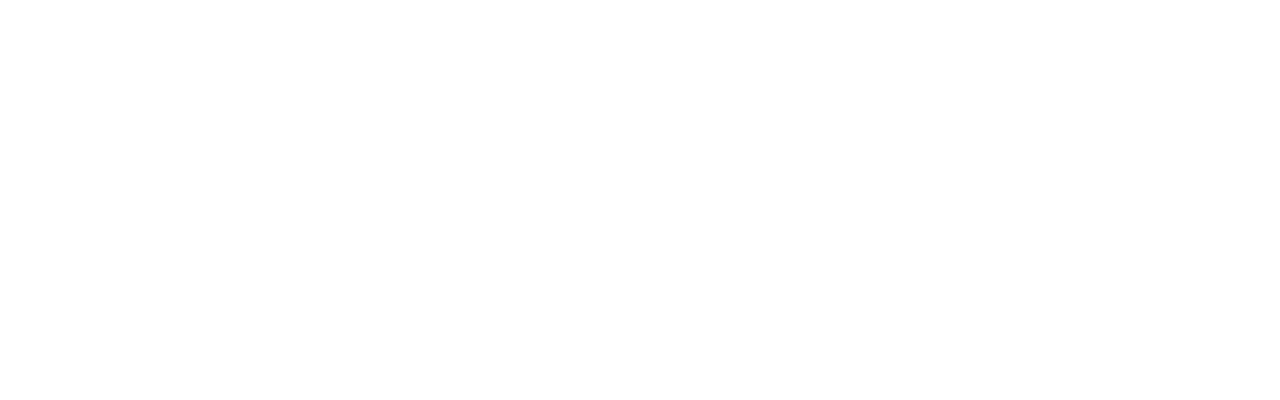
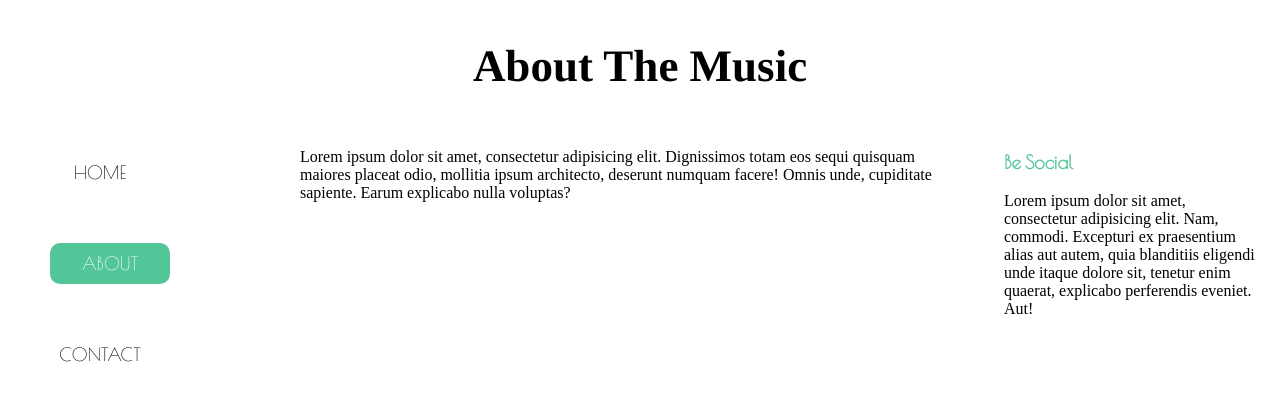
Before and after one commit to LindsayEisberg/HWThreeLayouts, a plain HTML site: page about.html in a window 1280 px wide. Drawn offline with nearby package versions, Linux system fonts and the light colour scheme.

Commit message:
Initial About page 3 column layout

```diff
--- a/about.html
+++ b/about.html
@@ -1,11 +1,29 @@
-<!DOCTYPE html>
 <html lang="en">
 <head>
   <meta charset="UTF-8">
   <title>The Fest</title>
   <link rel="stylesheet" href="css/main.css">
+  <link rel="stylesheet" href="css/about.css">
+  <link href='http://fonts.googleapis.com/css?family=Poiret+One|Tinos:400,700,400italic,700italic|Istok+Web:400,700,400italic,700italic|Vidaloka' rel='stylesheet' type='text/css'>
 </head>
 <body>
+<header>
+  <h1 align="center">About The Music</h1>
+</header>
+<nav>
+  <ul>
+    <li><a href="index.html">HOME</a></li>
+    <li><a class="current" href="#">ABOUT</a></li>
+    <li><a href="contact.html">CONTACT</a></li>
+  </ul>
+</nav>
+<section>
+  <p>Lorem ipsum dolor sit amet, consectetur adipisicing elit. Dignissimos totam eos sequi quisquam maiores placeat odio, mollitia ipsum architecto, deserunt numquam facere! Omnis unde, cupiditate sapiente. Earum explicabo nulla voluptas?</p>
+</section>
+<aside>
+  <h3>Be Social</h3>
+  <p>Lorem ipsum dolor sit amet, consectetur adipisicing elit. Nam, commodi. Excepturi ex praesentium alias aut autem, quia blanditiis eligendi unde itaque dolore sit, tenetur enim quaerat, explicabo perferendis eveniet. Aut!</p>
+</aside>
 
 </body>
 </html>
--- /dev/null
+++ b/css/about.css
@@ -0,0 +1,33 @@
+nav {
+  width: 20%;
+  margin-left: 20px;
+}
+
+nav ul {
+  width: 10%;
+}
+
+nav a {
+  vertical-align: middle;
+  text-align: center;
+}
+
+header {
+  padding:10px;
+}
+
+nav, section, aside {
+  display: inline-block;
+  vertical-align: top;
+
+}
+section {
+  width: 50%;
+  margin-left: 20px;
+}
+
+aside {
+  width: 20%;
+  float: right;
+  margin-right: 20px;
+}
--- a/css/main.css
+++ b/css/main.css
@@ -16,7 +16,7 @@ h1 {
   font-size: 45px;
 }
 
-h3 {
+h2, h3 {
   font-family: 'Poiret One', cursive;
   color: #52C698;
 }
@@ -35,6 +35,8 @@ h3 {
    margin: 30px;
    text-decoration: none;
    color: black;
+   vertical-align: middle;
+   width: 100px;
  }
 
 nav a:hover {
```
Also changed, not shown: index.html (+2 -2 lines).
